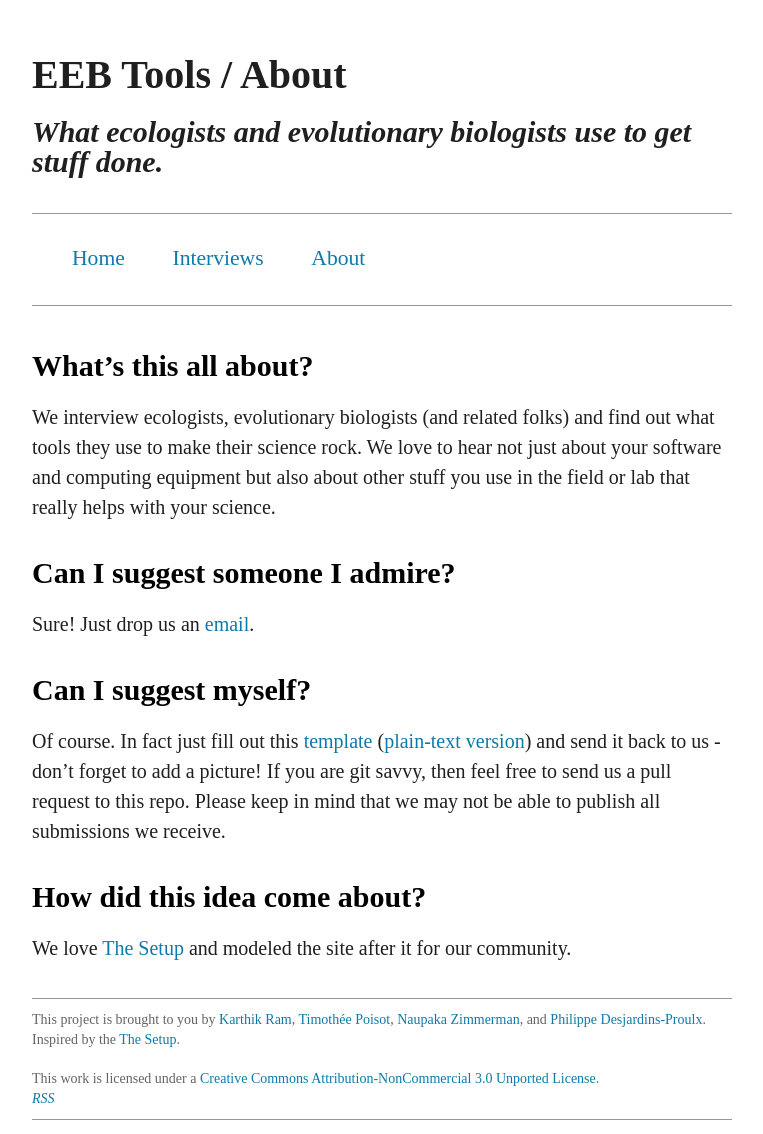
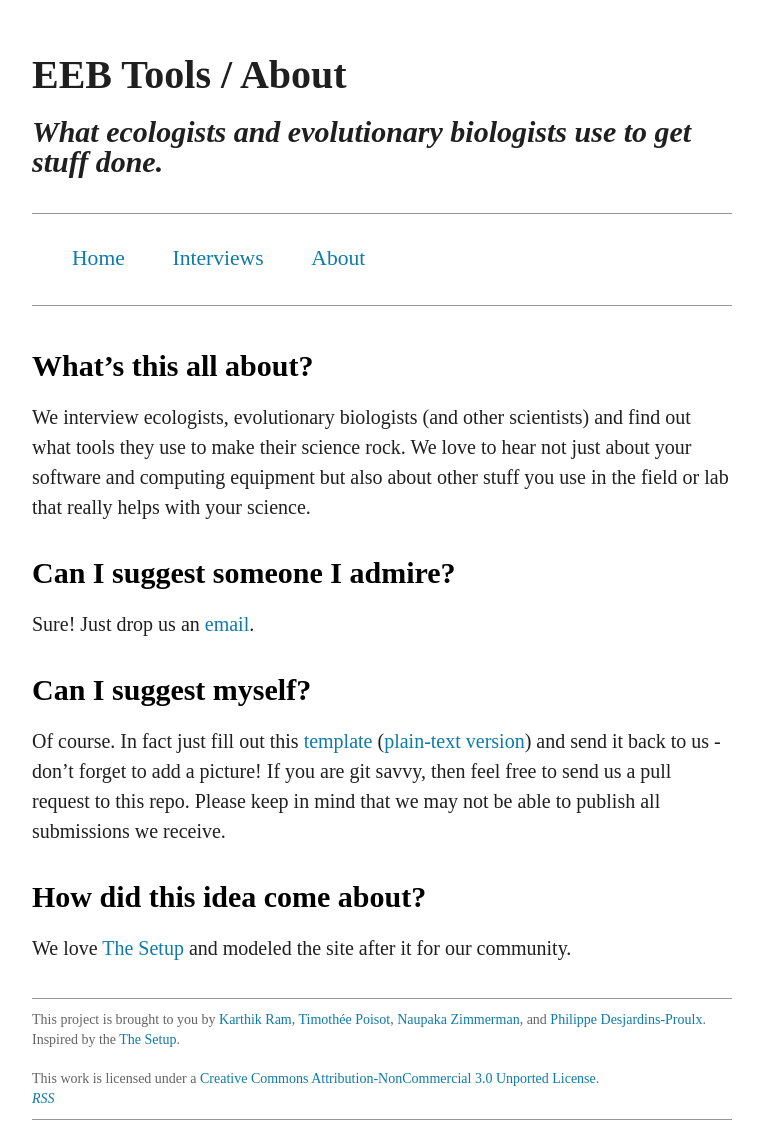
Before and after one commit to karthik/ecotools, a Jekyll site: the page built from about.md, in a window 1280 px wide. Shown: the whole page, without its empty margins (258-1021 px from the left). Built offline with Jekyll 4.4.1, drawn with Linux system fonts in a browser that asks for light colours; Markdown is read by kramdown in place of the engine named in the settings; comment, search, counter and statistics services are not loaded; a style sheet for code colours, icons or effects is not loaded.

Commit message:
cleaned up text a bit.

```diff
--- a/about.md
+++ b/about.md
@@ -5,7 +5,7 @@ title: About
 
 #What's this all about?
 
-We interview ecologists, evolutionary biologists (and related folks) and find out what tools they use to make their science rock. We love to hear not just about your software and computing equipment but also about other stuff you use in the field or lab that really helps with your science.
+We interview ecologists, evolutionary biologists (and other scientists) and find out what tools they use to make their science rock. We love to hear not just about your software and computing equipment but also about other stuff you use in the field or lab that really helps with your science.
 
 #Can I suggest someone I admire?
 
```
